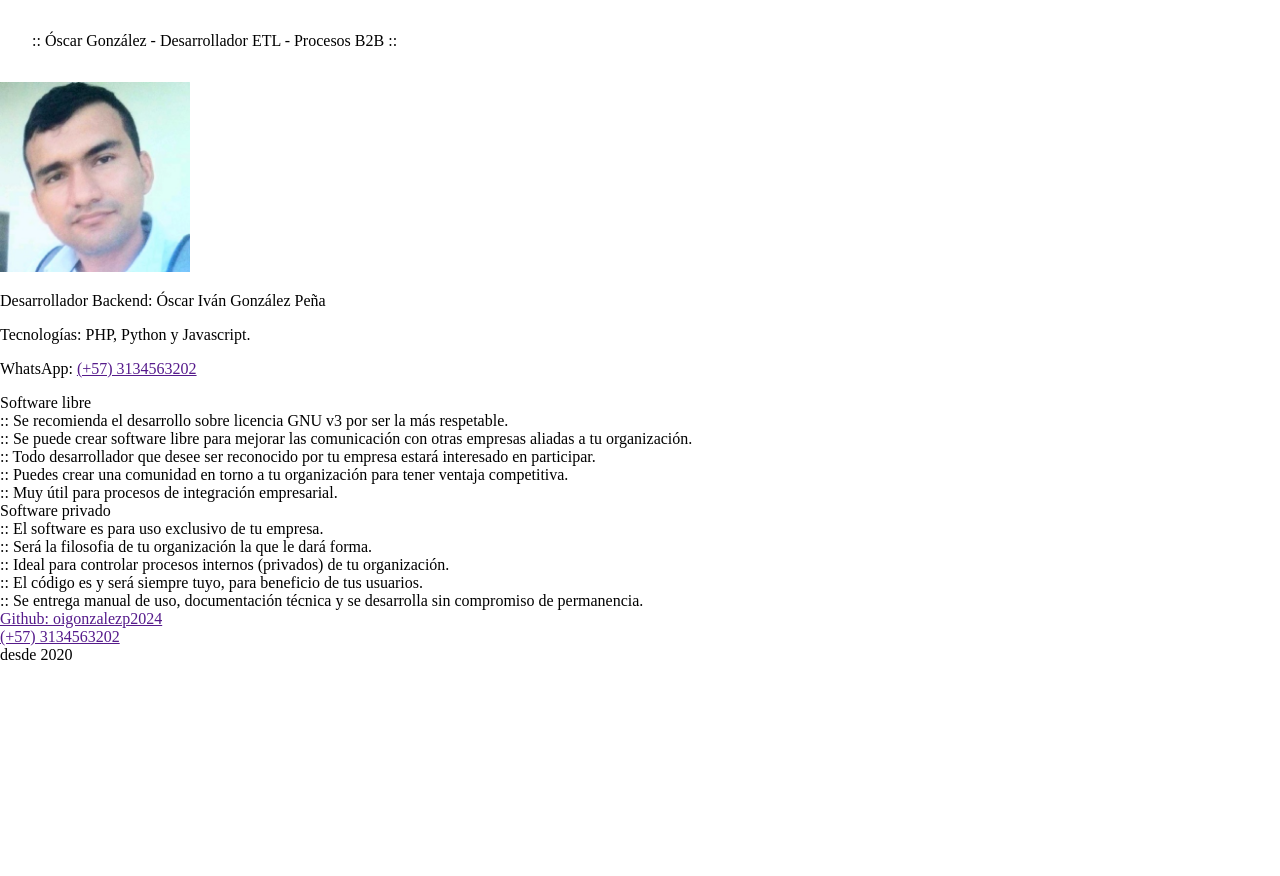
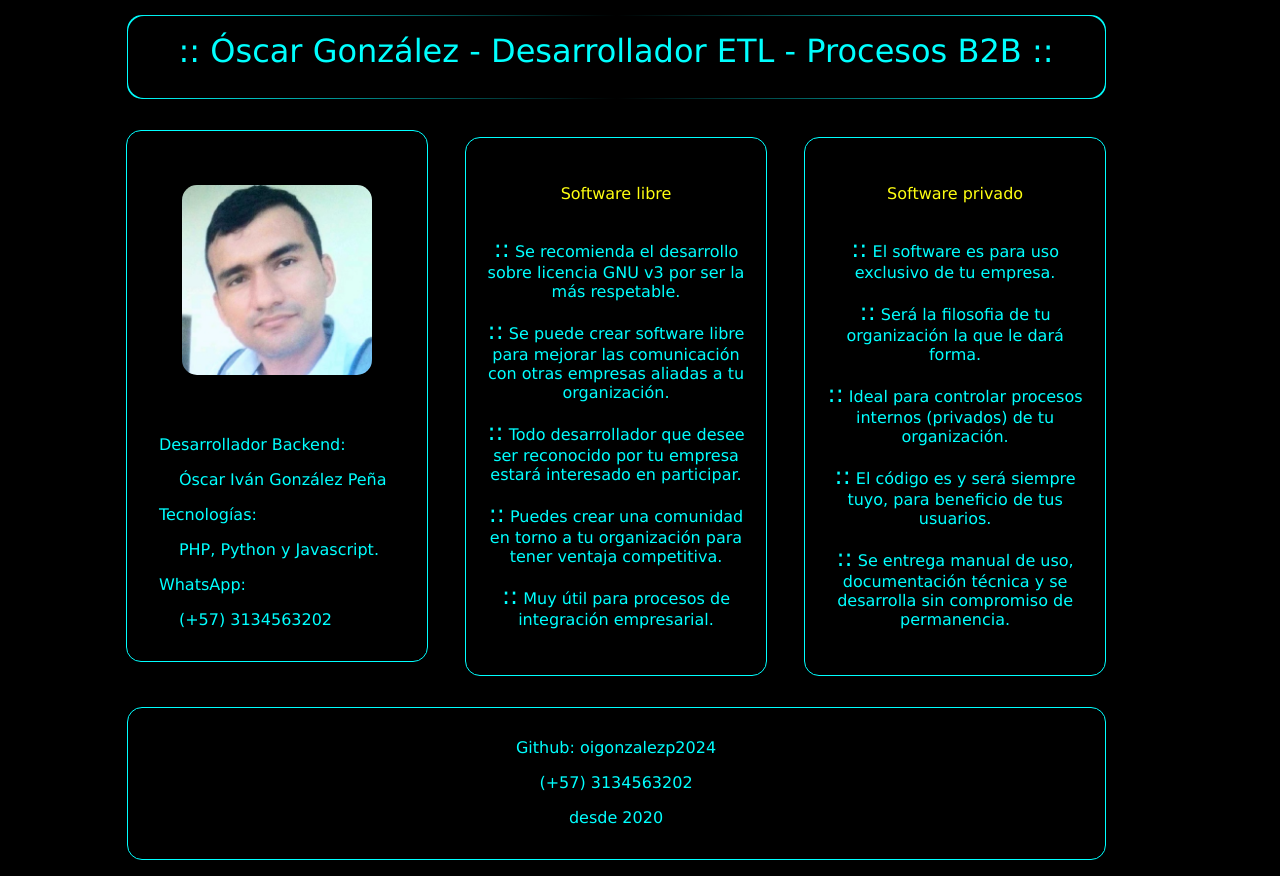
Before and after one commit to oigonzalezp2024/oigonzalezp2024.github.io, a PHP site: page / in a window 1280 px wide. Before the commit the page ends 660 px from the top, so only its background shows below. Run offline with PHP 8.4, Linux system fonts and the light colour scheme.

Commit message:
Add files via upload

```diff
--- a/css/style.css
+++ b/css/style.css
@@ -1,61 +1,174 @@
 * {
-  margin: 0px;
-  padding: 0px;
+    margin: 0px;
+    padding: 0px;
+    font-family: Verdana, Tahoma, sans-serif;
 }
 
-p{
-  margin: 16px;
-  margin-left: 0px;
-  pad: 16px;
+body {
+    background-color: black;
 }
 
-h2 {
-  background-color: #029c00;
+div {
+    margin-left: 16px;
+    margin-right: 16px;
 }
 
-.content {
-  margin: 16px;
-  padding: 16px;
+div.container {
+    width: 1200px;
+    text-align: center;
 }
 
-.content ul {
-  list-style-type: none;
-  margin: 0;
-  padding: 0;
-  width: 100%;
-  background-color: #f1f1f1;
+div.container div.propuesta {
+    color: #00ffff;
+    border: 1px #00ffff solid;
+    margin-top: 15px;
+    min-width: 300px;
+    max-width: 300px;
+    border-radius: 15px;
+    padding-top: 30px;
+    padding-bottom: 16px;
+    margin-bottom: 16px;
+    position: relative;
+    transform-style: preserve-3d;
 }
 
-.content li a {
-  display: block;
-  color: #000;
-  padding: 8px 16px;
-  text-decoration: none;
+div.container div.propuesta div {
+    margin-bottom: 16px;
 }
 
-.content li a.active {
-  background-color: #029c00;
-  color: white;
+div.container div.propuesta div.fotografia img {
+    margin-top: 24px;
+    width: 190px;
+    min-width: 190px;
+    min-height: 190px;
+    border-radius: 15px;
+    margin-bottom: 40px;
 }
 
-.content li a:hover:not(.active) {
-  background-color: #555;
-  color: white;
+div.container div.propuesta div:hover {
+    color: #ffffff;
+    cursor: context-menu;
 }
 
-.content .title li a {
-  display: block;
-  color: #000;
-  padding: 8px 16px;
-  text-decoration: none;
+div#softwareLibre span,
+div#softwarePrivado span {
+    cursor: context-menu;
+    font-size: 24px;
 }
 
-.content .title li a.active {
-  background-color: #029c00;
-  color: white;
+div#softwareLibre div:hover span,
+div#softwarePrivado div:hover span {
+    color: #ffff00;
+    animation-name: tagg;
+    animation-duration: 1s;
 }
 
-.content .title li a:hover:not(.active) {
-  background-color: #555;
-  color: white;
+div.container a {
+    color: #00ffff;
+    text-decoration: none;
+    min-width: 300px;
+    max-width: 300px;
 }
+
+div.container a:hover {
+    color: #ffff11;
+}
+
+div.container div.propuesta:nth-child(2) {
+    text-align: center;
+    margin-bottom: 16px;
+}
+
+div.container div.propuesta:nth-child(2) p {
+    text-align: left;
+    margin-bottom: 16px;
+    margin-left: 32px;
+}
+
+div.container div.propuesta:nth-child(2) p span {
+    display: block;
+    margin-top: 16px;
+    margin-left: 20px;
+}
+
+div.container div.propuesta:nth-child(3),
+div.container div.propuesta:nth-child(4) {
+    padding-bottom: 30px;
+    text-align: center;
+}
+
+div.container div.propuesta:nth-child(3) div:nth-child(1),
+div.container div.propuesta:nth-child(4) div:nth-child(1) {
+    color: #ffff11;
+    padding-top: 16px;
+    padding-bottom: 16px;
+    text-align: center;
+    border-radius: 16px;
+}
+
+div.container div.propuesta:nth-child(1) {
+    background-image: linear-gradient(to bottom right, #00ffffff, #00ffff00, #00ffff00);
+    padding: 1px;
+    font-size: 32px;
+    animation-name: bordeado;
+    animation-duration: 100ms;
+    animation-iteration-count: infinite;
+    border: 0px;
+}
+
+div.container div.propuesta div.content {
+    background-color: black;
+    margin: 0px;
+    width: 267px;
+    font-size: 16px;
+    height: 50px;
+    padding: 16px;
+    border-radius: 16px;
+}
+
+@media only screen and (min-width: 600px) {
+
+    div.container div.propuesta {
+        display: inline-block;
+    }
+
+    div.container div.propuesta:nth-child(1) {
+        max-width: 500px;
+        font-size: 32px;
+    }
+
+    div.container div.propuesta:last-child {
+        display: none;
+    }
+}
+
+@media only screen and (min-width: 768px) {
+
+    div.container div.propuesta {
+        display: inline-block;
+    }
+
+    div.container div.propuesta:nth-child(1) {
+        min-width: 977px;
+    }
+
+    div.container div.propuesta div.content {
+        min-width: 945px;
+        font-size: 32px;
+    }
+
+    div.container div.propuesta:last-child {
+        display: inline-block;
+        min-width: 977px;
+    }
+}
+
+@keyframes bordeado {
+    0% {
+        background-image: linear-gradient(to right bottom, #00ffff00, #00ffffff, #00ffff00);
+    }
+
+    100% {
+        background-image: linear-gradient(to right, #00ffffff, #00ffff00, #00ffffff);
+    }
+}
```
